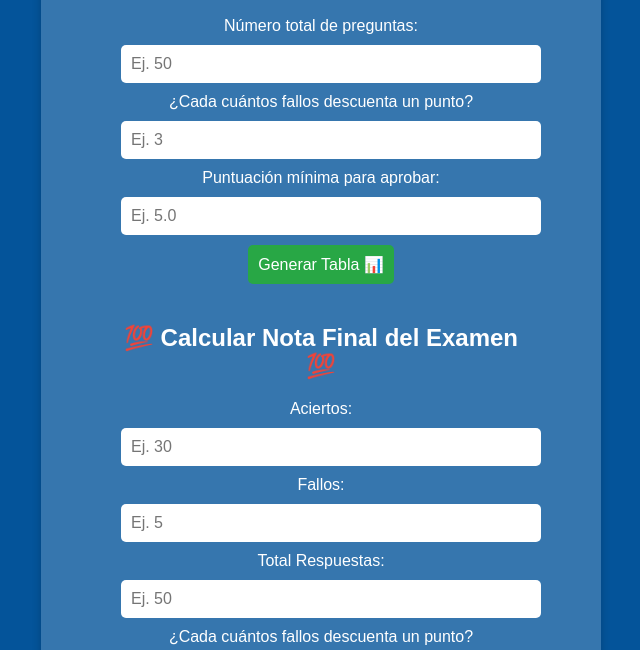
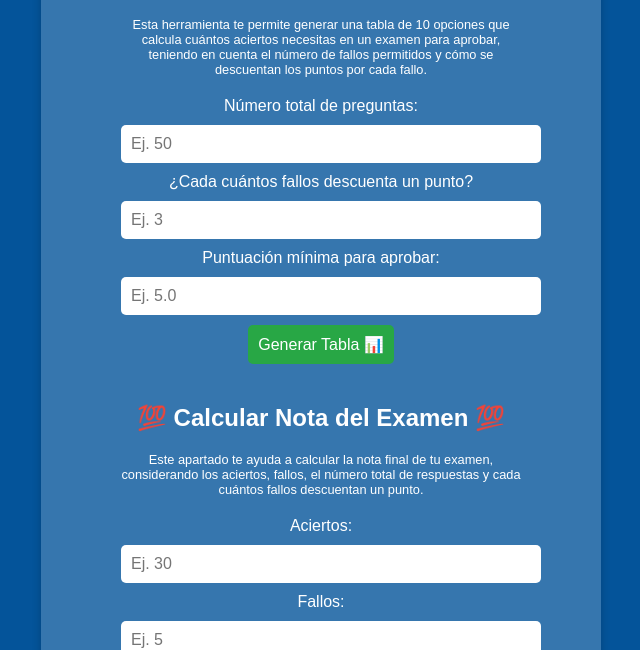
Before and after one commit to fmendiluce/calculadora_aprobar, a plain HTML site: page index.html in a window 1280 px wide. Shown: the part 159-809 px from the top of the page, without its empty margins (319-959 px from the left). Drawn offline with Linux system fonts and the light colour scheme.

Commit message:
Parrafo explicativo en cada una de las dos secciones

```diff
--- a/index.html
+++ b/index.html
@@ -78,11 +78,20 @@
             font-size: 1.2em; /* Tamaño normal para el texto */
             color: #fff; /* Texto normal */
         }
+
+        .explicacion {
+            font-size: 0.8em;
+            color: #fff;
+            margin-top: 10px;
+            margin-bottom: 20px;
+        }
     </style>
 </head>
 <body>
     <div class="container">
         <h2>📊 Calculadora para aprobar 📊</h2>
+        <p class="explicacion">Esta herramienta te permite generar una tabla de 10 opciones que calcula cuántos aciertos necesitas en un examen para aprobar, teniendo en cuenta el número de fallos permitidos y cómo se descuentan los puntos por cada fallo.</p>
+
         <label>Número total de preguntas:</label>
         <input type="number" id="totalPreguntas" min="1" placeholder="Ej. 50">
 
@@ -96,7 +105,9 @@
         <p id="resultado"></p>
         <table id="tablaResultados"></table>
 
-        <h2>💯 Calcular Nota Final del Examen 💯</h2>
+        <h2>💯 Calcular Nota del Examen 💯</h2>
+        <p class="explicacion">Este apartado te ayuda a calcular la nota final de tu examen, considerando los aciertos, fallos, el número total de respuestas y cada cuántos fallos descuentan un punto.</p>
+
         <label>Aciertos:</label>
         <input type="number" id="aciertos" min="0" placeholder="Ej. 30">
 
```
